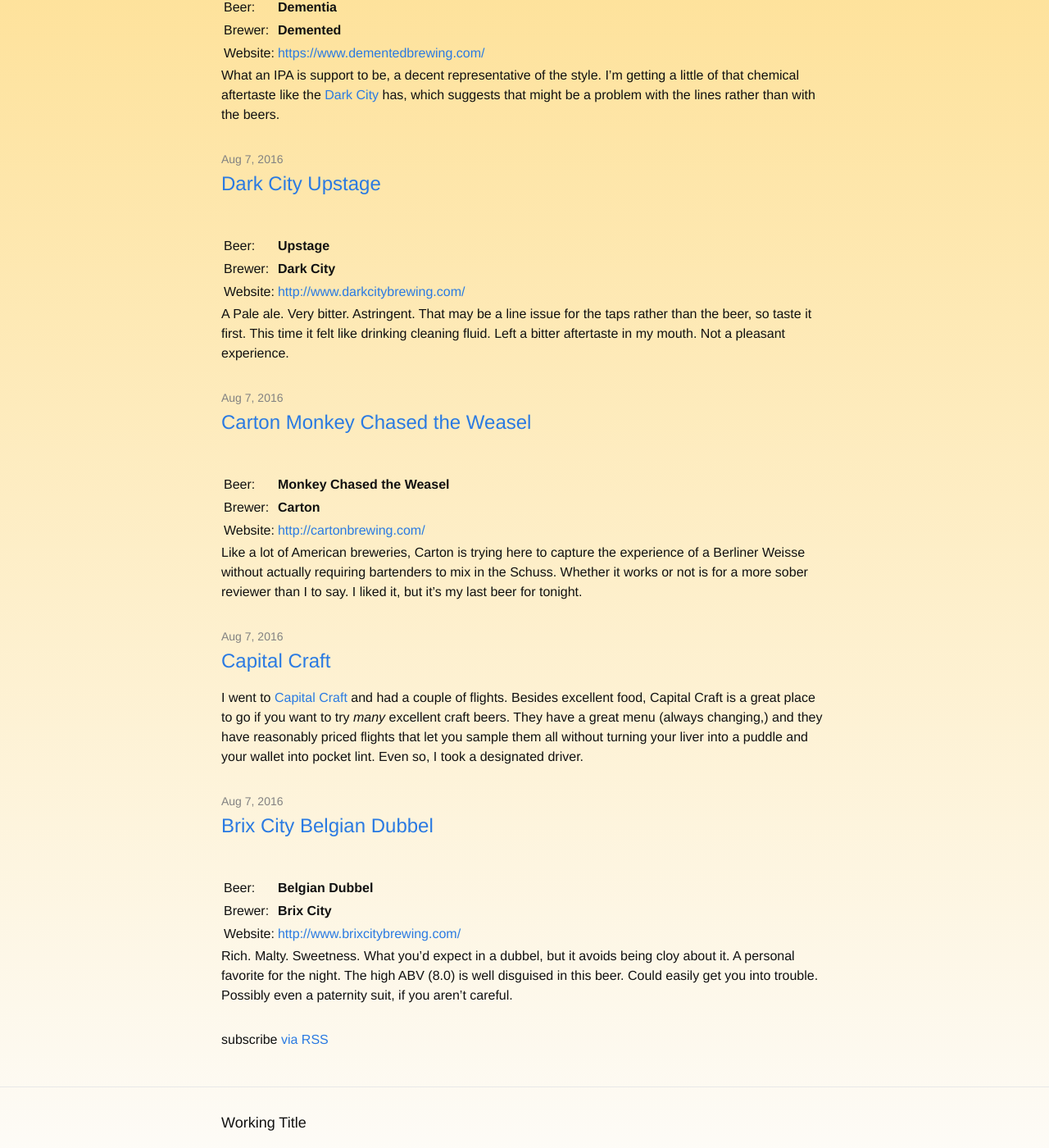
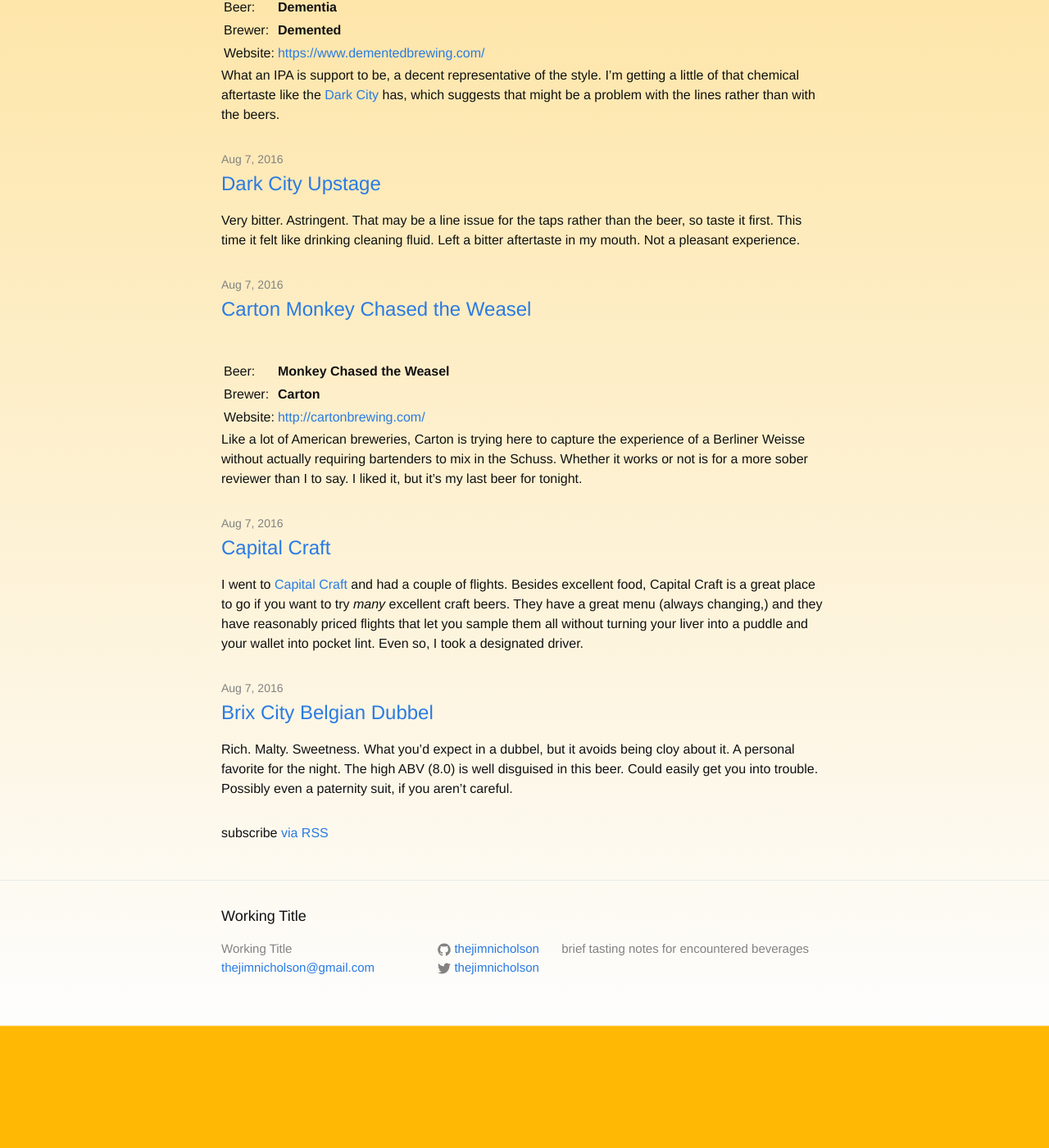
Before and after one commit to thejimnicholson/thejimnicholson.github.io, a Jekyll site: the page built from index.html, in a window 1280 px wide and 1400 px high, scrolled down 7068 px. Shown: the whole window at 82% size. Built offline with Jekyll 4.4.1, drawn with Linux system fonts in a browser that asks for light colours; Markdown is read by kramdown in place of the engine named in the settings; after the commit the page ends 8319 px from its top, so only the background shows below that.

Commit message:
Convert to new format

```diff
--- a/_posts/2016-08-07-brix-city-belgian-dubbel.md
+++ b/_posts/2016-08-07-brix-city-belgian-dubbel.md
@@ -1,13 +1,11 @@
 ---
-layout: post
+layout: beer
 title: Brix City Belgian Dubbel
 categories: [NJ,Dubbel]
+beer-name: Belgian Dubbel
+brewer-name: Brix City
+beer-url: http://www.brixcitybrewing.com/
+beer-style: Dubbel
 ---
 
-|          |                                   |
-|----------|-----------------------------------|
-| Beer:    | __Belgian Dubbel__                |
-| Brewer:  | __Brix City__                     |
-| Website: | <http://www.brixcitybrewing.com/> |
-
 Rich. Malty. Sweetness. What you'd expect in a dubbel, but it avoids being cloy about it. A personal favorite for the night. The high ABV (8.0) is well disguised in this beer. Could easily get you into trouble. Possibly even a paternity suit, if you aren't careful.
--- a/_posts/2016-08-07-dark-city-upstage.markdown
+++ b/_posts/2016-08-07-dark-city-upstage.markdown
@@ -2,12 +2,11 @@
 layout: post
 title:  "Dark City Upstage"
 categories: [NJ,IPA]
+beer-name: Upstage
+brewer-name: Dark City
+beer-url: http://www.darkcitybrewing.com/
+beer-style: Pale ale
+abv:
 ---
 
-|          |                                   |
-|----------|-----------------------------------|
-| Beer:    | __Upstage__                       |
-| Brewer:  | __Dark City__                     |
-| Website: | <http://www.darkcitybrewing.com/> |
-
-A Pale ale. Very bitter. Astringent. That may be a line issue for the taps rather than the beer, so taste it first. This time it felt like drinking cleaning fluid. Left a bitter aftertaste in my mouth. Not a pleasant experience.
+Very bitter. Astringent. That may be a line issue for the taps rather than the beer, so taste it first. This time it felt like drinking cleaning fluid. Left a bitter aftertaste in my mouth. Not a pleasant experience.
```
